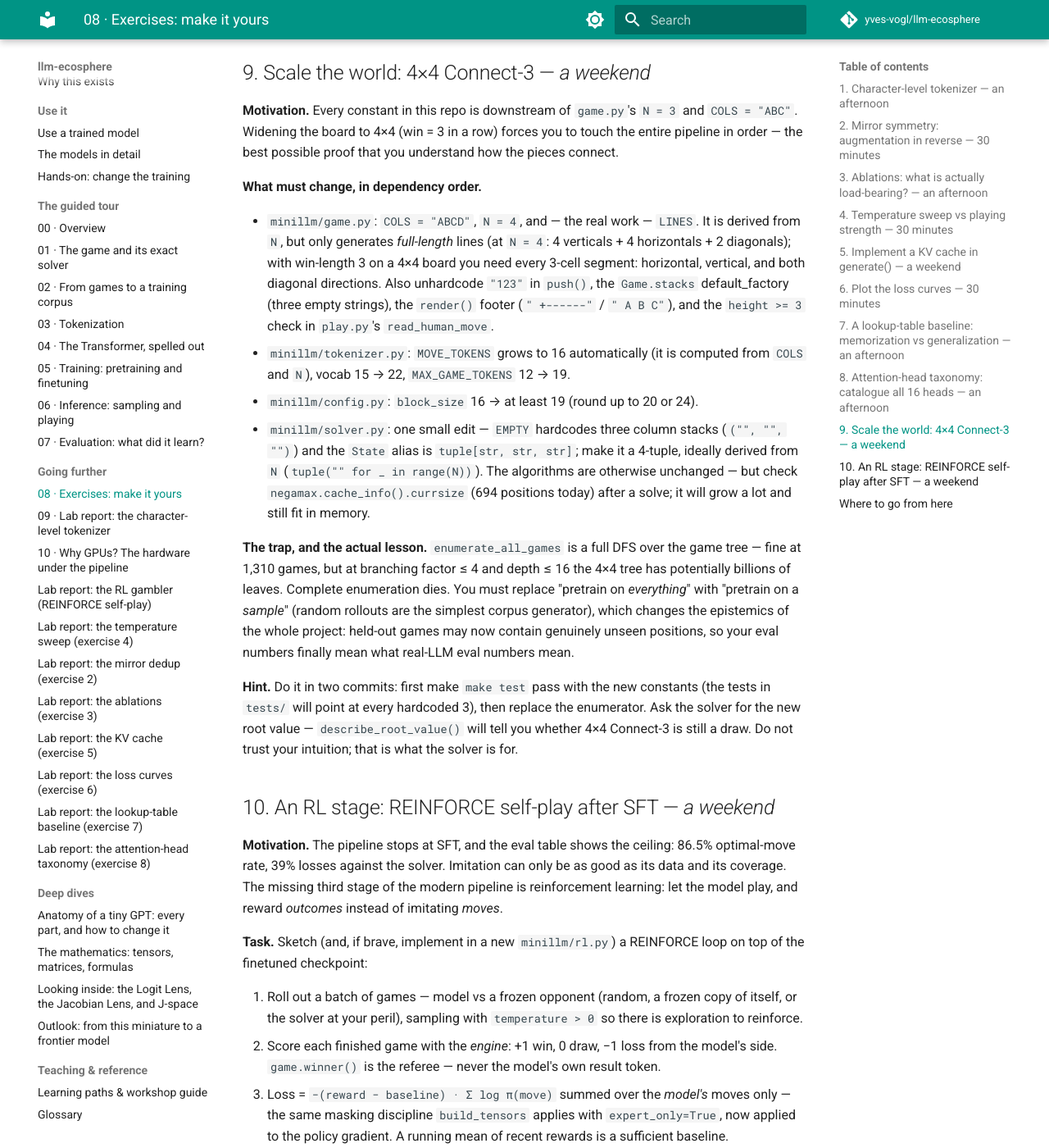
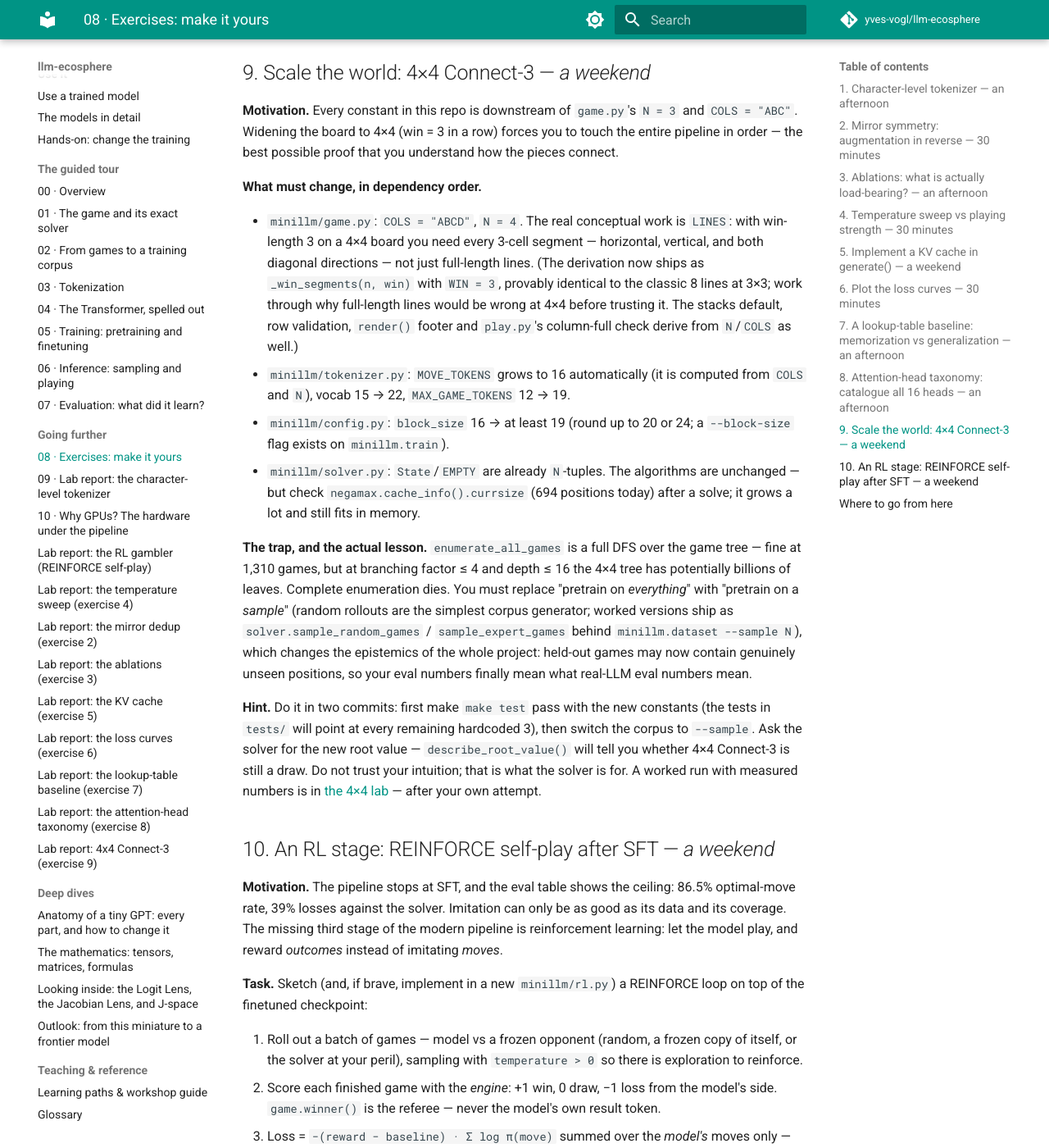
Before and after one commit to yves-vogl/llm-ecosphere, an MkDocs documentation site: the page built from docs/08-exercises.md, in a window 1280 px wide and 1400 px high, scrolled down 6204 px. Shown: the whole window at 82% size. Built offline with MkDocs 1.6.1 and Material for MkDocs 9.7.7, drawn with Linux system fonts in a browser that asks for light colours; comment, search, counter and statistics services are not loaded.

Commit message:
feat(game): N-agnostic world + sampled corpora + measured 4x4 lab (exercise 9) (#59)
Closes #15

Exercise 9, worked and measured: scale the world to 4×4 Connect-3. The
committed change makes the world N-agnostic and adds the sampled-corpus
machinery; the two-constant flip itself stays a documented experiment
(the shipped repo remains the 3×3 world, all tests pin it).

## What's in here

- `game.py`: `LINES` derived from `_win_segments(n, win)` with `WIN = 3`
— provably the classic 8 lines at 3×3 (test), all 24 three-cell windows
at 4×4 (test). Stacks default, row validation, render footer derive from
`N`/`COLS`; `play.py` column-full check uses `N`.
- `solver.py`: `State`/`EMPTY` as N-tuples, plus `sample_random_games`
(uniform rollouts, deduplicated, seeded) and `sample_expert_games`
(solver-optimal expert vs random opponent) — the corpus generators for
non-enumerable boards, wired as `minillm.dataset --sample N
--sample-seed S` (composable with `--dedup-mirror`).
- Lab report `docs/4x4-connect3.md` with the full measured 4×4 pipeline;
exercise-9 text updated to the committed state; nav / README / CHANGELOG
wired.

## Measured (4×4 world: two-constant flip + `--sample 20000` +
`--block-size 20`)

- 20,000 rollouts → 15,408 unique games, only **75 draws** (0.5% — the
draw nearly dies at 4×4); 41,750 positions solved in ~1s.
- **Solver verdict: 4×4 Connect-3 is a first-player win** — the
vs-optimal ceiling moves from all-draws to 50/0/50.

| metric | 4×4 pretrain | 4×4 finetune |
|---|---:|---:|
| argmax legal (15,614 held-out positions) | 99.9% | 99.8% |
| clean self-play | 90.5% | 88.5% |
| result prediction | 99.2% | 99.2% |
| vs random W/D/L | 41.5/1.5/57.0 | **91.0/1.0/8.0** |
| vs optimal W/D/L | 0/0/100 | **44.0/1.0/55.0** |
| optimal-move rate (1,290 positions) | 65.8% | 93.3% |

The finetuned model plays to the new ceiling: it converts the
theoretically forced win in 88% of its X games against the perfect
solver. And the epistemics change the exercise promises is real:
held-out games now contain genuinely unseen positions, so these numbers
finally mean what real-LLM eval numbers mean.

```diff
--- a/docs/08-exercises.md
+++ b/docs/08-exercises.md
@@ -288,39 +288,42 @@
 
 **What must change, in dependency order.**
 
-- `minillm/game.py`: `COLS = "ABCD"`, `N = 4`, and — the real work — `LINES`.
-  It is derived from `N`, but only generates *full-length* lines (at `N = 4`:
-  4 verticals + 4 horizontals + 2 diagonals); with win-length 3 on a 4×4
-  board you need every 3-cell segment: horizontal, vertical, and both
-  diagonal directions. Also unhardcode `"123"` in `push()`, the
-  `Game.stacks` default_factory (three empty strings), the `render()` footer
-  (`"   +------"` / `"     A B C"`), and the `height >= 3` check in
-  `play.py`'s `read_human_move`.
+- `minillm/game.py`: `COLS = "ABCD"`, `N = 4`. The real conceptual work
+  is `LINES`: with win-length 3 on a 4×4 board you need every 3-cell
+  segment — horizontal, vertical, and both diagonal directions — not
+  just full-length lines. (The derivation now ships as
+  `_win_segments(n, win)` with `WIN = 3`, provably identical to the
+  classic 8 lines at 3×3; work through why full-length lines would be
+  wrong at 4×4 before trusting it. The stacks default, row validation,
+  `render()` footer and `play.py`'s column-full check derive from
+  `N`/`COLS` as well.)
 - `minillm/tokenizer.py`: `MOVE_TOKENS` grows to 16 automatically (it is
   computed from `COLS` and `N`), vocab 15 → 22, `MAX_GAME_TOKENS` 12 → 19.
-- `minillm/config.py`: `block_size` 16 → at least 19 (round up to 20 or 24).
-- `minillm/solver.py`: one small edit — `EMPTY` hardcodes three column
-  stacks (`("", "", "")`) and the `State` alias is `tuple[str, str, str]`;
-  make it a 4-tuple, ideally derived from `N`
-  (`tuple("" for _ in range(N))`). The algorithms are otherwise unchanged —
-  but check
-  `negamax.cache_info().currsize` (694 positions today) after a solve; it
-  will grow a lot and still fit in memory.
+- `minillm/config.py`: `block_size` 16 → at least 19 (round up to 20 or 24;
+  a `--block-size` flag exists on `minillm.train`).
+- `minillm/solver.py`: `State`/`EMPTY` are already `N`-tuples. The
+  algorithms are unchanged — but check `negamax.cache_info().currsize`
+  (694 positions today) after a solve; it grows a lot and still fits in
+  memory.
 
 **The trap, and the actual lesson.** `enumerate_all_games` is a full DFS over
 the game tree — fine at 1,310 games, but at branching factor ≤ 4 and depth
 ≤ 16 the 4×4 tree has potentially billions of leaves. Complete enumeration
 dies. You must replace "pretrain on *everything*" with "pretrain on a
-*sample*" (random rollouts are the simplest corpus generator), which changes
+*sample*" (random rollouts are the simplest corpus generator; worked
+versions ship as `solver.sample_random_games` / `sample_expert_games`
+behind `minillm.dataset --sample N`), which changes
 the epistemics of the whole project: held-out games may now contain genuinely
 unseen positions, so your eval numbers finally mean what real-LLM eval
 numbers mean.
 
 **Hint.** Do it in two commits: first make `make test` pass with the new
-constants (the tests in `tests/` will point at every hardcoded 3), then
-replace the enumerator. Ask the solver for the new root value —
+constants (the tests in `tests/` will point at every remaining hardcoded 3),
+then switch the corpus to `--sample`. Ask the solver for the new root value —
 `describe_root_value()` will tell you whether 4×4 Connect-3 is still a draw.
-Do not trust your intuition; that is what the solver is for.
+Do not trust your intuition; that is what the solver is for. A worked run
+with measured numbers is in [the 4×4 lab](4x4-connect3.md) — after your
+own attempt.
 
 ## 10. An RL stage: REINFORCE self-play after SFT — *a weekend*
 
--- a/mkdocs.yml
+++ b/mkdocs.yml
@@ -96,6 +96,7 @@
       - "Lab report: the loss curves (exercise 6)": loss-curves.md
       - "Lab report: the lookup-table baseline (exercise 7)": lookup-baseline.md
       - "Lab report: the attention-head taxonomy (exercise 8)": attention-taxonomy.md
+      - "Lab report: 4x4 Connect-3 (exercise 9)": 4x4-connect3.md
   - Deep dives:
       - "Anatomy of a tiny GPT: every part, and how to change it": anatomy.md
       - "The mathematics: tensors, matrices, formulas": deep-dive-math.md
```
Also changed, not shown: CHANGELOG.md (+16 -0 lines), README.md (+1 -0 lines), docs/4x4-connect3.md (added, +166 -0 lines), 6 other files.
